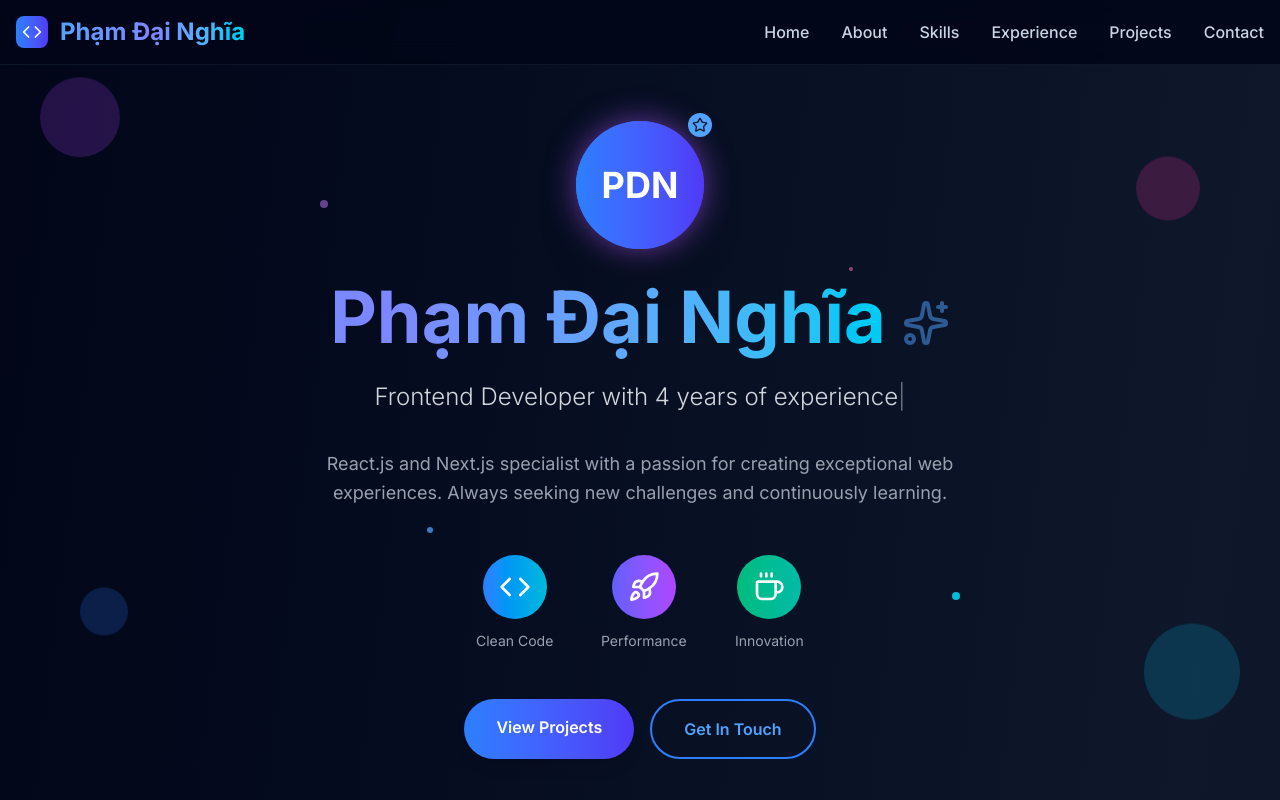
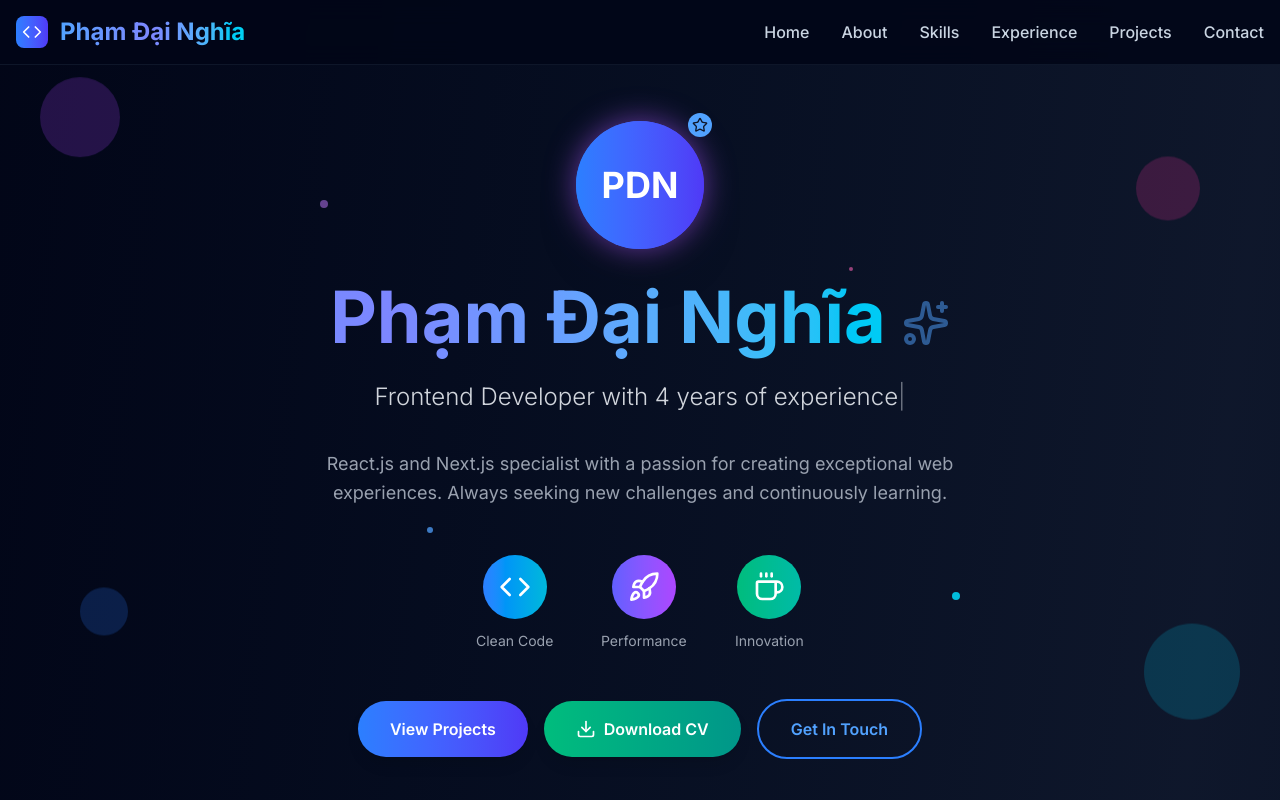
Before and after one commit to nghiaphamtq17/portfolio_nghiapd, a Next.js app: page / in a window 1280 px wide. Shown: the top 800 px of the page. Built offline with nearby package versions, Linux system fonts and the light colour scheme.

Commit message:
update download cv

```diff
--- a/src/components/Hero.tsx
+++ b/src/components/Hero.tsx
@@ -1,7 +1,7 @@
 'use client'
 
 import { useEffect, useState } from 'react'
-import { Code, Coffee, Rocket, Sparkles, Star } from 'lucide-react'
+import { Code, Coffee, Rocket, Sparkles, Star, Download } from 'lucide-react'
 
 export default function Hero() {
   const [isVisible, setIsVisible] = useState(false)
@@ -100,17 +100,26 @@ export default function Hero() {
           </div>
 
           {/* CTA Buttons with enhanced effects */}
-          <div className={`flex flex-col sm:flex-row gap-4 justify-center ${isVisible ? 'animate-slide-in-up delay-900' : 'opacity-0'}`}>
+          <div className={`flex flex-col sm:flex-row gap-4 justify-center items-center ${isVisible ? 'animate-slide-in-up delay-900' : 'opacity-0'}`}>
             <a
               href="#projects"
-              className="group px-8 py-4 bg-gradient-to-r from-blue-500 to-indigo-600 text-white font-semibold rounded-full hover:from-blue-600 hover:to-indigo-700 transition-all duration-300 transform hover:scale-105 shadow-lg hover-lift relative overflow-hidden"
+              className="group px-8 py-4 bg-gradient-to-r from-blue-500 to-indigo-600 text-white font-semibold rounded-full hover:from-blue-600 hover:to-indigo-700 transition-all duration-300 transform hover:scale-105 shadow-lg hover-lift relative overflow-hidden w-full sm:w-auto"
             >
               <span className="relative z-10">View Projects</span>
               <div className="absolute inset-0 bg-gradient-to-r from-blue-600 to-indigo-700 opacity-0 group-hover:opacity-100 transition-opacity duration-300"></div>
             </a>
             <a
+              href="/cv/CV_Pham_Dai_Nghia.pdf"
+              download="CV_Pham_Dai_Nghia.pdf"
+              className="group px-8 py-4 bg-gradient-to-r from-emerald-500 to-teal-600 text-white font-semibold rounded-full hover:from-emerald-600 hover:to-teal-700 transition-all duration-300 transform hover:scale-105 shadow-lg hover-lift relative overflow-hidden flex items-center justify-center gap-2 w-full sm:w-auto"
+            >
+              <Download className="w-5 h-5 relative z-10" />
+              <span className="relative z-10">Download CV</span>
+              <div className="absolute inset-0 bg-gradient-to-r from-emerald-600 to-teal-700 opacity-0 group-hover:opacity-100 transition-opacity duration-300"></div>
+            </a>
+            <a
               href="#contact"
-              className="group px-8 py-4 border-2 border-blue-500 text-blue-400 font-semibold rounded-full hover:bg-blue-500 hover:text-white transition-all duration-300 transform hover:scale-105 hover-lift relative overflow-hidden"
+              className="group px-8 py-4 border-2 border-blue-500 text-blue-400 font-semibold rounded-full hover:bg-blue-500 hover:text-white transition-all duration-300 transform hover:scale-105 hover-lift relative overflow-hidden w-full sm:w-auto"
             >
               <span className="relative z-10">Get In Touch</span>
               <div className="absolute inset-0 bg-blue-500 opacity-0 group-hover:opacity-100 transition-opacity duration-300"></div>
```
Also changed, not shown: 1 other file (tests, documents, lock files or other folders).
